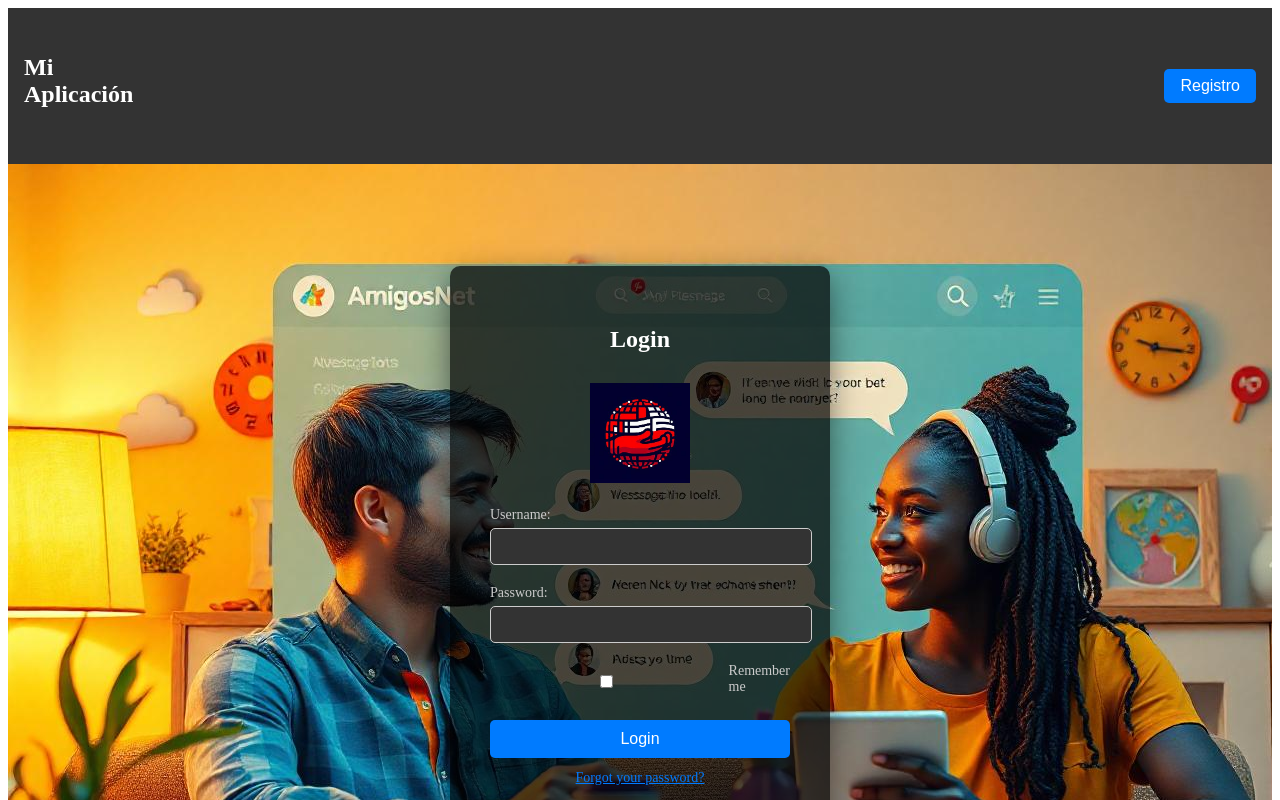
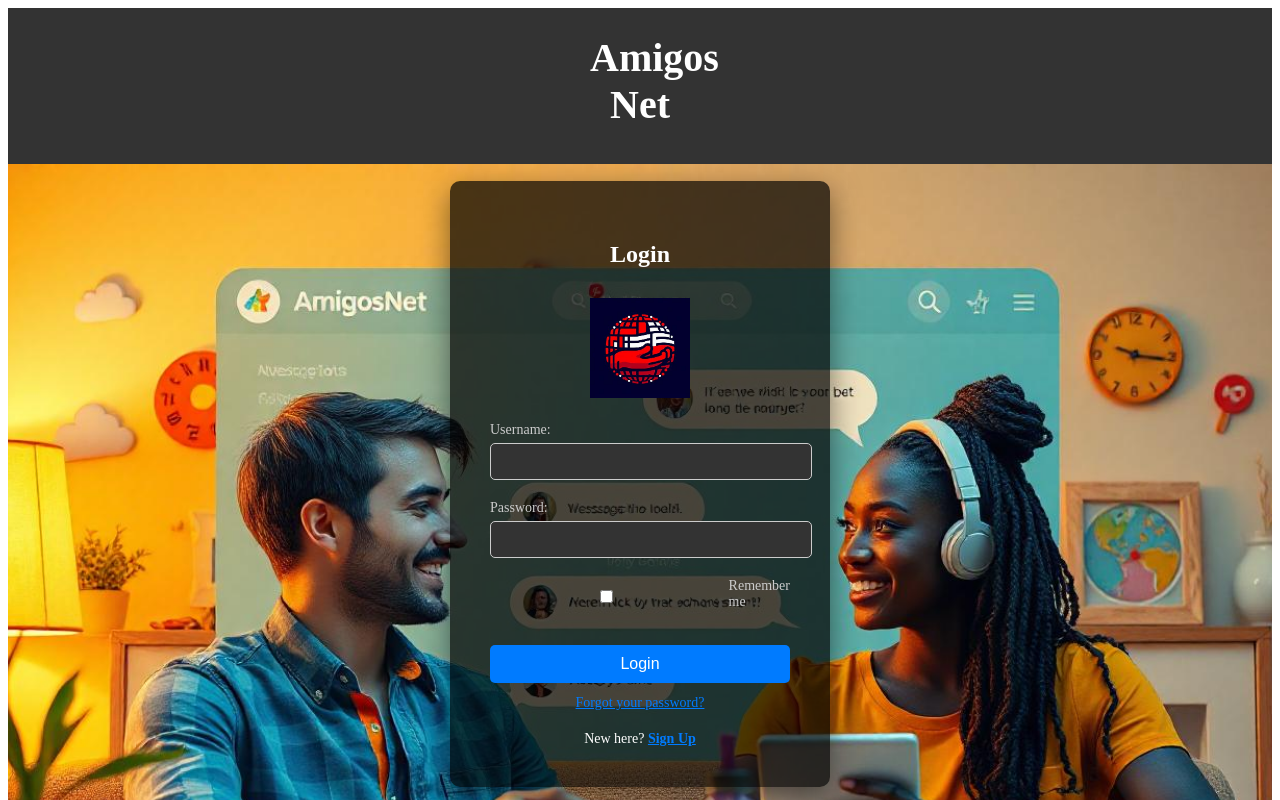
Before and after one commit to LP-blog-usc/frontend, a Vue app: page / in a window 1280 px wide. Shown: the top 800 px of the page. Built offline with nearby package versions, Linux system fonts and the light colour scheme.

Commit message:
Login pagina 1 mejora interfaz

```diff
--- a/src/components/Primera-Pag.vue
+++ b/src/components/Primera-Pag.vue
@@ -0,0 +1,102 @@
+<template>
+  <div class="reset-password-container">
+    <h2>Restablecer Contraseña</h2>
+    <form @submit.prevent="submitForm">
+      <div class="form-group">
+        <label for="email">Correo Electrónico</label>
+        <input type="email" v-model="email" id="email" required />
+      </div>
+      <button type="submit" :disabled="isSubmitting">Enviar Solicitud</button>
+    </form>
+    <div v-if="message" :class="{'success-message': isSuccess, 'error-message': !isSuccess}">
+      {{ message }}
+    </div>
+  </div>
+</template>
+
+<script>
+import axios from 'axios';
+
+export default {
+  data() {
+    return {
+      email: '',
+      isSubmitting: false,
+      message: '',
+      isSuccess: false
+    };
+  },
+  methods: {
+    async submitForm() {
+      this.isSubmitting = true;
+      this.message = '';
+      try {
+        const response = await axios.post('https://api.example.com/reset-password', {
+          email: this.email
+        });
+        this.message = 'Solicitud enviada con éxito. Revisa tu correo electrónico.';
+        this.isSuccess = true;
+      } catch (error) {
+        this.message = 'Ocurrió un error. Por favor, intenta de nuevo.';
+        this.isSuccess = false;
+      } finally {
+        this.isSubmitting = false;
+      }
+    }
+  }
+}
+</script>
+
+<style scoped>
+.reset-password-container {
+  max-width: 400px;
+  margin: auto;
+  padding: 20px;
+  background-color: #f5f5f5;
+  border-radius: 8px;
+  box-shadow: 0 2px 10px rgba(0, 0, 0, 0.1);
+}
+
+.form-group {
+  margin-bottom: 20px;
+}
+
+label {
+  display: block;
+  margin-bottom: 5px;
+  font-weight: bold;
+}
+
+input {
+  width: 100%;
+  padding: 8px;
+  border: 1px solid #ccc;
+  border-radius: 4px;
+}
+
+button {
+  width: 100%;
+  padding: 10px;
+  background-color: #007bff;
+  color: white;
+  border: none;
+  border-radius: 4px;
+  cursor: pointer;
+}
+
+button:disabled {
+  background-color: #aaa;
+}
+
+.success-message {
+  margin-top: 20px;
+  color: green;
+  font-weight: bold;
+}
+
+.error-message {
+  margin-top: 20px;
+  color: red;
+  font-weight: bold;
+}
+</style>
--- a/src/components/login-Form.vue
+++ b/src/components/login-Form.vue
@@ -4,11 +4,7 @@
     <header class="header">
       <nav class="navbar">
         <div class="logo">
-          <!-- Puedes poner aquí un logo si lo deseas -->
-          <h1>Mi Aplicación</h1>
-        </div>
-        <div class="nav-buttons">
-          <button @click="goToRegister" class="register-button">Registro</button>
+          <h1>Amigos Net</h1>
         </div>
       </nav>
     </header>
@@ -18,7 +14,6 @@
       <div class="login-container">
         <div class="login-box">
           <h2>Login</h2>
-          <!-- Logo debajo del título -->
           <img src="@/assets/logo.png" alt="Logo" class="logo" />
           <form @submit.prevent="login">
             <div class="form-group">
@@ -37,7 +32,7 @@
               <input type="checkbox" id="remember-me" />
               <label for="remember-me">Remember me</label>
             </div>
-            <button type="submit" :disabled="isSubmitting">Login</button>
+            <button type="submit" :disabled="isSubmitting" class="action-button">Login</button>
             <div class="forgot-password">
               <a href="#">Forgot your password?</a>
             </div>
@@ -66,10 +61,6 @@ export default {
       // Lógica para el inicio de sesión
       // ...
       this.isSubmitting = false;
-    },
-    goToRegister() {
-      // Aquí puedes manejar la lógica para llevar al usuario a la página de registro
-      this.$router.push({ name: 'Register' }); // Si estás usando Vue Router
     }
   }
 }
@@ -79,62 +70,42 @@ export default {
 /* Estilos de la barra superior */
 .header {
   background-color: #333;
-  padding: 1rem;
+  padding: 1rem 2rem;
   display: flex;
-  justify-content: space-between;
+  justify-content: center;
   align-items: center;
   color: white;
 }
 
 .navbar {
   display: flex;
-  justify-content: space-between;
+  justify-content: center;
   align-items: center;
   width: 100%;
 }
 
-.nav-buttons {
-  display: flex;
+.logo {
+  text-align: center;
 }
 
-.register-button {
-  background-color: #007bff;
-  color: white;
-  border: none;
-  padding: 0.5rem 1rem;
-  border-radius: 5px;
-  cursor: pointer;
-  transition: background-color 0.3s;
-}
-
-.register-button:hover {
-  background-color: #0056b3;
-}
-
-/* Estilos para el fondo y el formulario de login */
-html, body {
-  height: 100%;
+.logo h1 {
+  font-size: 2.5rem; /* Tamaño del h1 */
   margin: 0;
-  padding: 0;
-  overflow: hidden;
-}
-
-body {
-  display: flex;
-  justify-content: baseline;
-  align-items: baseline;
+  font-weight: bold;
 }
 
 .background-container {
   background-image: url('@/assets/fondo1.png');
+  background-size: cover;
+  background-position: center;
+  background-repeat: no-repeat;
   width: 100%;
-  height: auto;
+  height: 100vh;
   display: flex;
-  max-width: 3000px;
 }
 
 .login-container {
-  height: 100vh;
+  height: 80vh;
   width: 100vw;
   display: flex;
   justify-content: center;
@@ -201,7 +172,7 @@ body {
   margin-right: 10px;
 }
 
-button {
+.action-button {
   width: 100%;
   padding: 10px;
   border: none;
@@ -210,6 +181,13 @@ button {
   color: white;
   font-size: 16px;
   cursor: pointer;
+  margin-top: 10px;
+  transition: background-color 0.3s, transform 0.2s;
+}
+
+.action-button:hover {
+  background-color: #0056b3;
+  transform: scale(1.05);
 }
 
 button:disabled {
@@ -234,5 +212,4 @@ button:disabled {
   color: #007bff;
   font-weight: 600;
 }
-
 </style>
```
